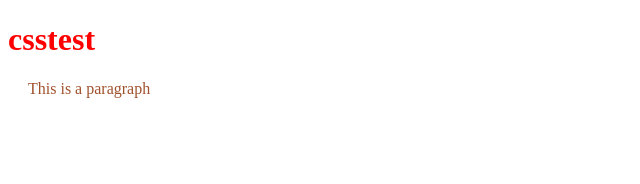
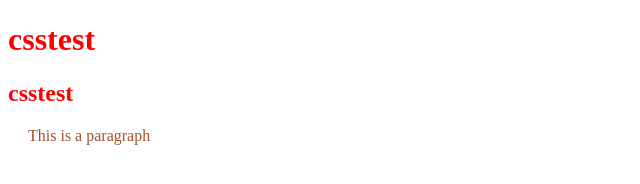
Before and after one commit to Jason-Tom/css, a plain HTML site: page 样式调用/csstestone.html in a window 1280 px wide. Shown: the whole page, without its empty margins (0-640 px from the left). Drawn offline with Linux system fonts and the light colour scheme.

Commit message:
外部链接

```diff
--- a/样式调用/csstestone.html
+++ b/样式调用/csstestone.html
@@ -3,7 +3,9 @@
 <head>
 	<meta charset="UTF-8">
 	<title>csstestone_内部调用</title>
+	<link rel="stylesheet" type="text/css" href="mystyle.css" />
 	<style type="text/css">
+
 h1
 {
 color:red;
@@ -13,6 +15,7 @@ color:red;
 </head>
 <body>
 	<h1>csstest</h1>
+	<h2>csstest</h2>
 	<p style="color: sienna; margin-left: 20px">
 This is a paragraph
 <!-- 内联样式 -->
--- /dev/null
+++ b/样式调用/mystyle.css
@@ -0,0 +1,4 @@
+h2
+{
+color:red;
+}
```
Also changed, not shown: 1 other file.
